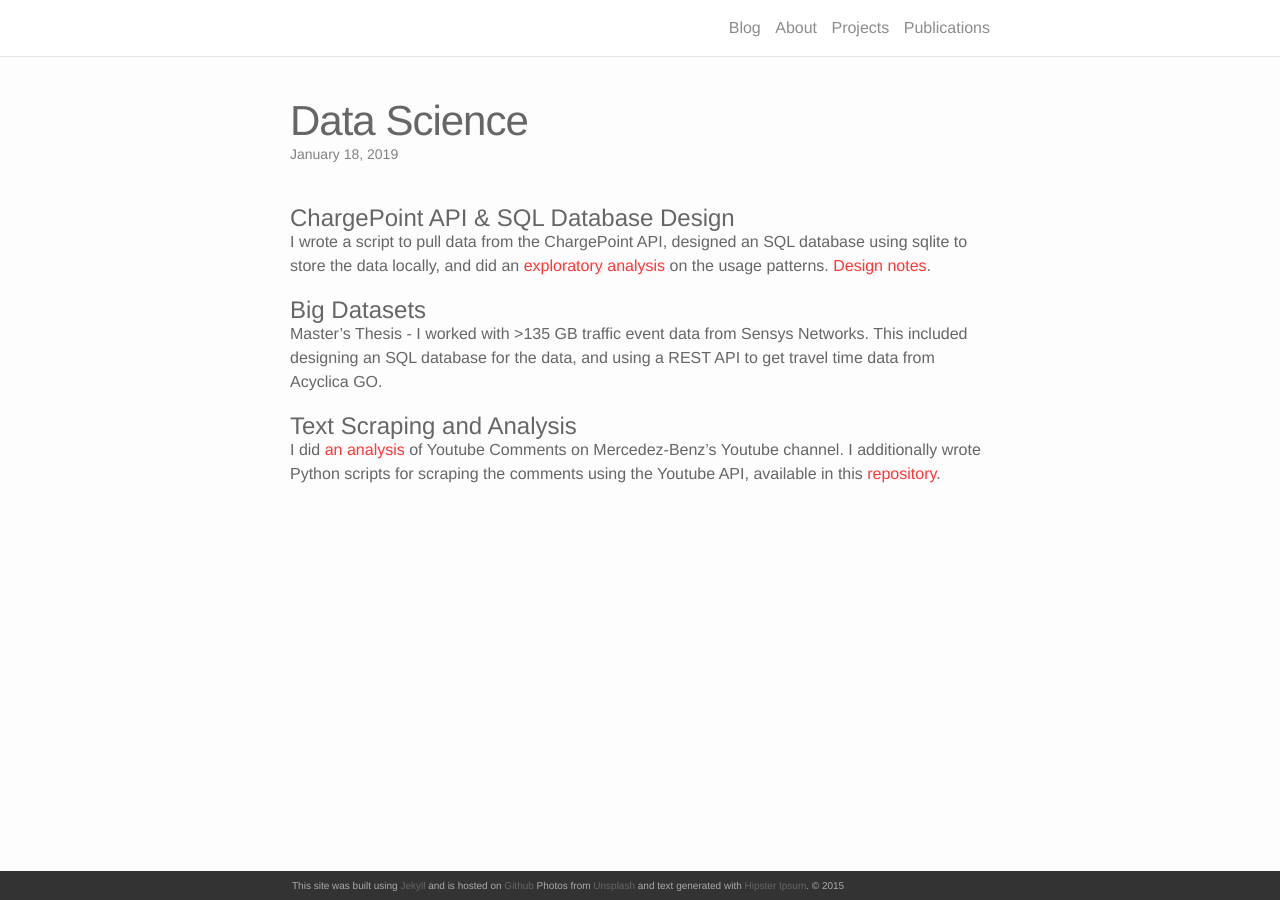
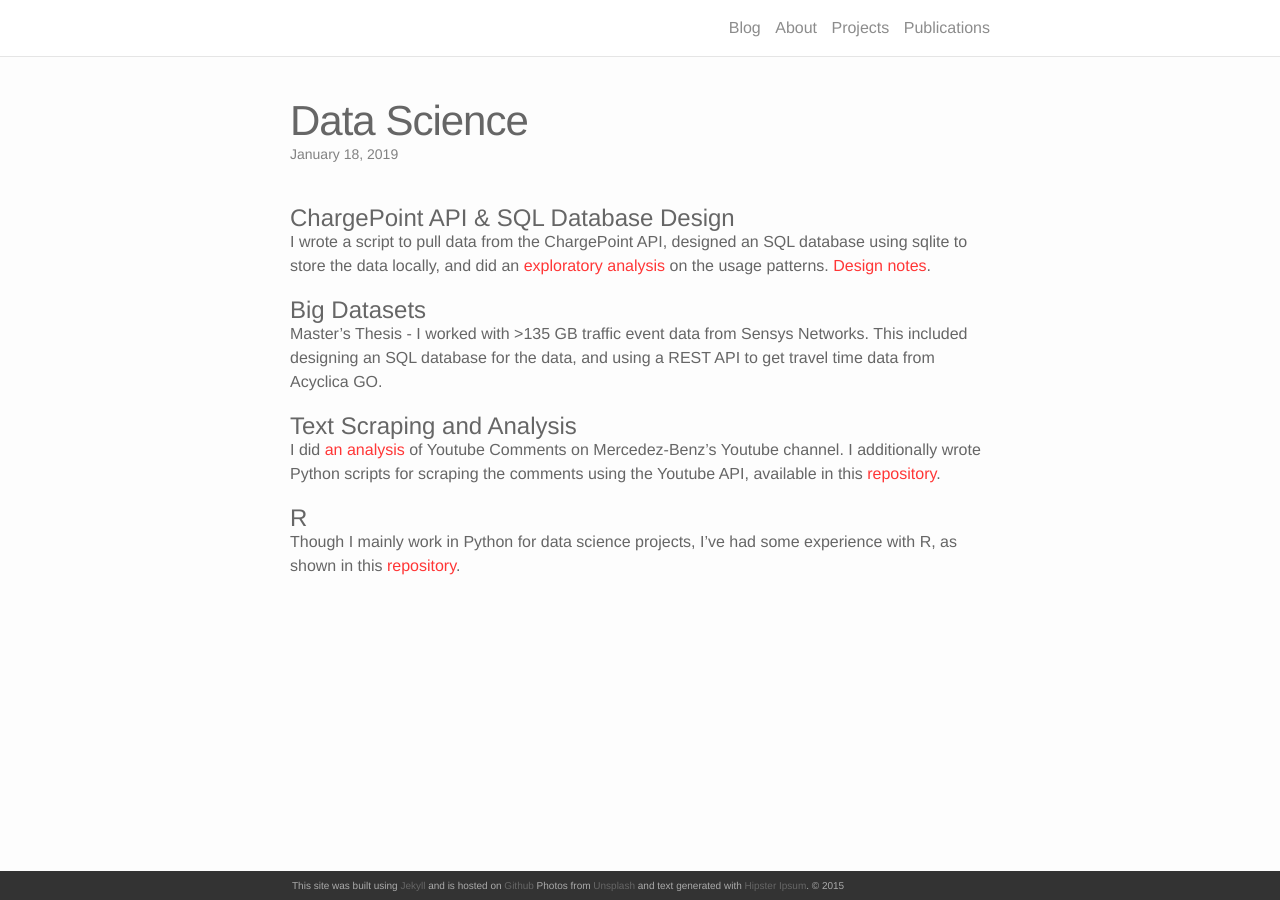
Before and after one commit to lefthandwriter/lefthandwriter.github.io, a Jekyll site: the page built from _portfolio/data_science.markdown, in a window 1280 px wide. Built offline with Jekyll 4.4.1, drawn with Linux system fonts in a browser that asks for light colours; nearby versions of some CDN libraries.

Commit message:
data_science add R

```diff
--- a/_portfolio/data_science.markdown
+++ b/_portfolio/data_science.markdown
@@ -13,3 +13,6 @@ Master's Thesis - I worked with >135 GB traffic event data from Sensys Networks.
 
 # Text Scraping and Analysis
 I did [an analysis](http://nbviewer.jupyter.org/github/lefthandwriter/DataIncProject/blob/master/Notebooks/Mercedes-Benz.ipynb) of Youtube Comments on Mercedez-Benz's Youtube channel. I additionally wrote Python scripts for scraping the comments using the Youtube API, available in this [repository](https://github.com/lefthandwriter/DataIncProject).
+
+# R
+Though I mainly work in Python for data science projects, I've had some experience with R, as shown in this [repository](https://github.com/lefthandwriter/R-programming).
```
